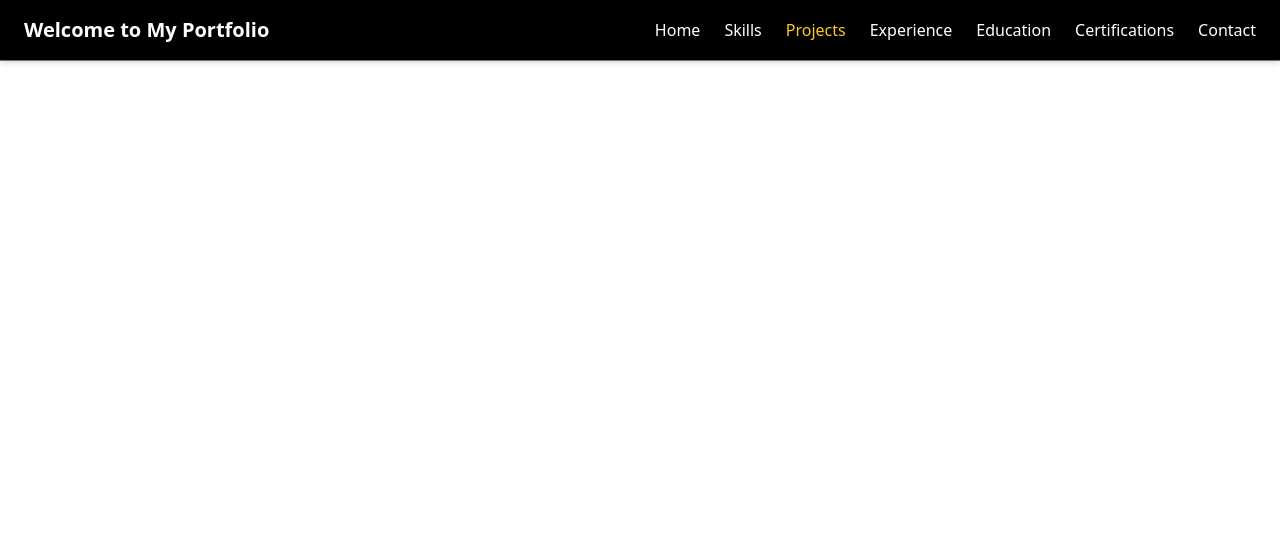
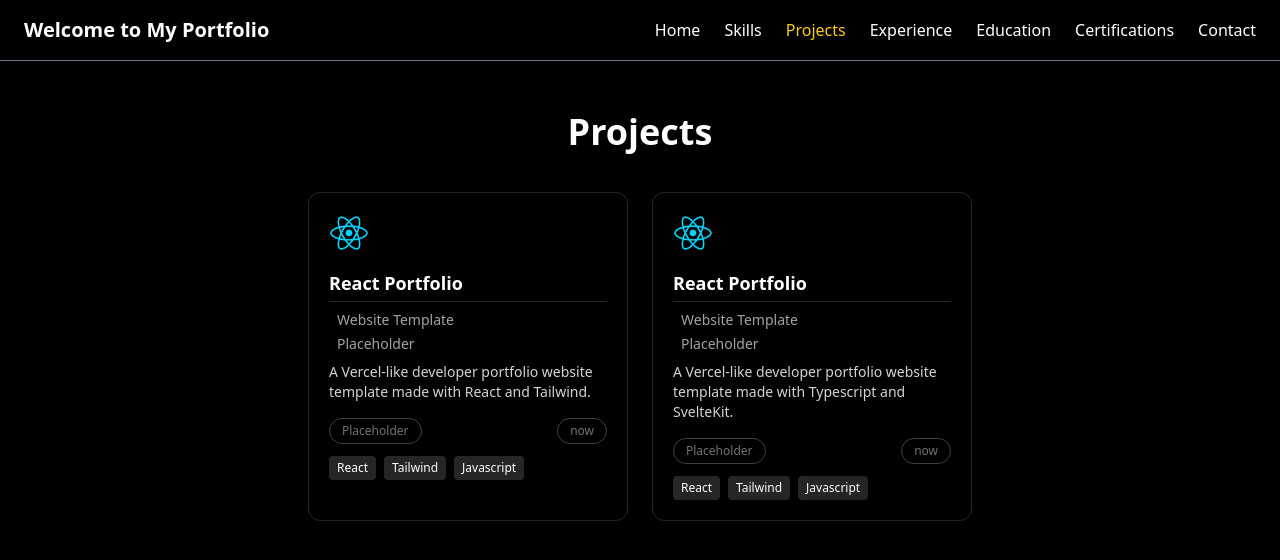
Before and after one commit to mthomps9802/mthomps9802.github.io, a React (Create React App) app: page /projects in a window 1280 px wide. Shown: the top 560 px of the page. Built offline with nearby package versions, Linux system fonts and the light colour scheme.

Commit message:
projects page outline

```diff
--- /dev/null
+++ b/src/components/ProjectCard.js
@@ -0,0 +1,39 @@
+import React from 'react';
+
+const ProjectCard = ({ title, description, tags, type, duration, date, icon }) => {
+  return (
+    <div className="bg-black border border-neutral-800 rounded-xl p-5 w-full max-w-xs text-white">
+      <div className="flex justify-between items-start mb-4">
+        <img src={icon} alt={title} className="w-10 h-10" />
+        <button className="text-neutral-400 hover:text-white">
+          <i className="fas fa-link"></i>
+        </button>
+      </div>
+      <h3 className="text-lg font-semibold mb-1">{title}</h3>
+      <div className="border-t border-neutral-800 pt-2 text-sm text-neutral-400">
+        <div className="flex items-center gap-2 mb-1">
+          <i className="fas fa-folder"></i>
+          <span>{type}</span>
+        </div>
+        <div className="flex items-center gap-2 mb-2">
+          <i className="far fa-clock"></i>
+          <span>{duration}</span>
+        </div>
+      </div>
+      <p className="text-sm text-neutral-300 mb-4">{description}</p>
+      <div className="flex justify-between items-center mb-3 text-xs text-neutral-500">
+        <span className="px-3 py-1 rounded-full border border-neutral-700">{date}</span>
+        <span className="px-3 py-1 rounded-full border border-neutral-700">now</span>
+      </div>
+      <div className="flex flex-wrap gap-2">
+        {tags.map((tag, idx) => (
+          <span key={idx} className="px-2 py-1 rounded bg-neutral-800 text-xs text-white">
+            {tag}
+          </span>
+        ))}
+      </div>
+    </div>
+  );
+};
+
+export default ProjectCard;
--- a/src/pages/Projects/Projects.js
+++ b/src/pages/Projects/Projects.js
@@ -1,9 +1,54 @@
-const Projects = () => {
-    return (
-      <div>
-        <h1>Projects Page</h1>
+// pages/Projects.jsx
+import reactIcon from "../../assets/react_logo.png";
+/*
+import jsIcon from '../../assets/javascript_logo.png';
+import pyIcon from '../../assets/python_logo.png';
+import htmlIcon from "../../assets/html5_logo.png";  // Replace with actual paths
+import cssIcon from "../../assets/css3_logo.png";
+import awsIcon from "../../assets/aws_logo.png";
+import dockerIcon from "../../assets/docker_logo.png";
+import phpIcon from "../../assets/php_logo.png";
+import goIcon from "../../assets/golang_logo.png";
+import sqlIcon from "../../assets/sql_logo.png";
+import githubIcon from "../../assets/github_logo.png";
+import javaIcon from "../../assets/java_logo.png";
+import tailwindIcon from "../../assets/tailwind_logo.png";
+*/
+import ProjectCard from '../../components/ProjectCard';
+
+export default function Projects() {
+  const projects = [
+    {
+      title: 'React Portfolio',
+      description: 'A Vercel-like developer portfolio website template made with React and Tailwind.',
+      tags: ['React', 'Tailwind', 'Javascript'],
+      type: 'Website Template',
+      duration: 'Placeholder',
+      date: 'Placeholder',
+      icon: reactIcon,
+    }
+    ,
+    // Add more projects as needed
+    {
+      title: 'React Portfolio',
+      description:
+        'A Vercel-like developer portfolio website template made with Typescript and SvelteKit.',
+      tags: ['React', 'Tailwind', 'Javascript'],
+      type: 'Website Template',
+      duration: 'Placeholder',
+      date: 'Placeholder',
+      icon: reactIcon,
+    },
+  ];
+
+  return (
+    <div className="min-h-screen bg-black text-white px-6 pt-28 pb-10">
+      <h1 className="text-4xl font-bold text-center mb-10">Projects</h1>
+      <div className="flex flex-wrap gap-6 justify-center">
+        {projects.map((project, index) => (
+          <ProjectCard key={index} {...project} />
+        ))}
       </div>
-    );
-  };
-
-  export default Projects;
+    </div>
+  );
+};
```
